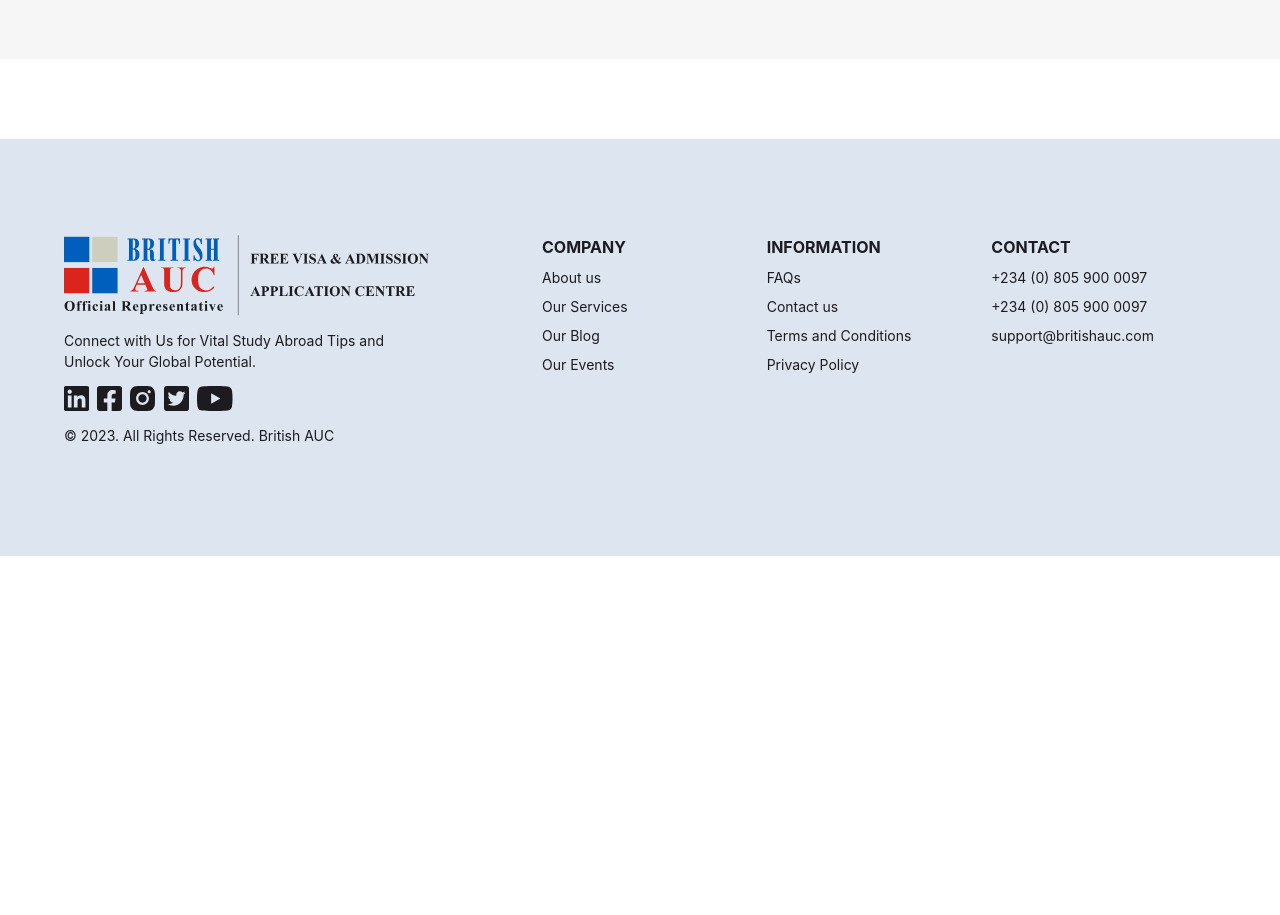
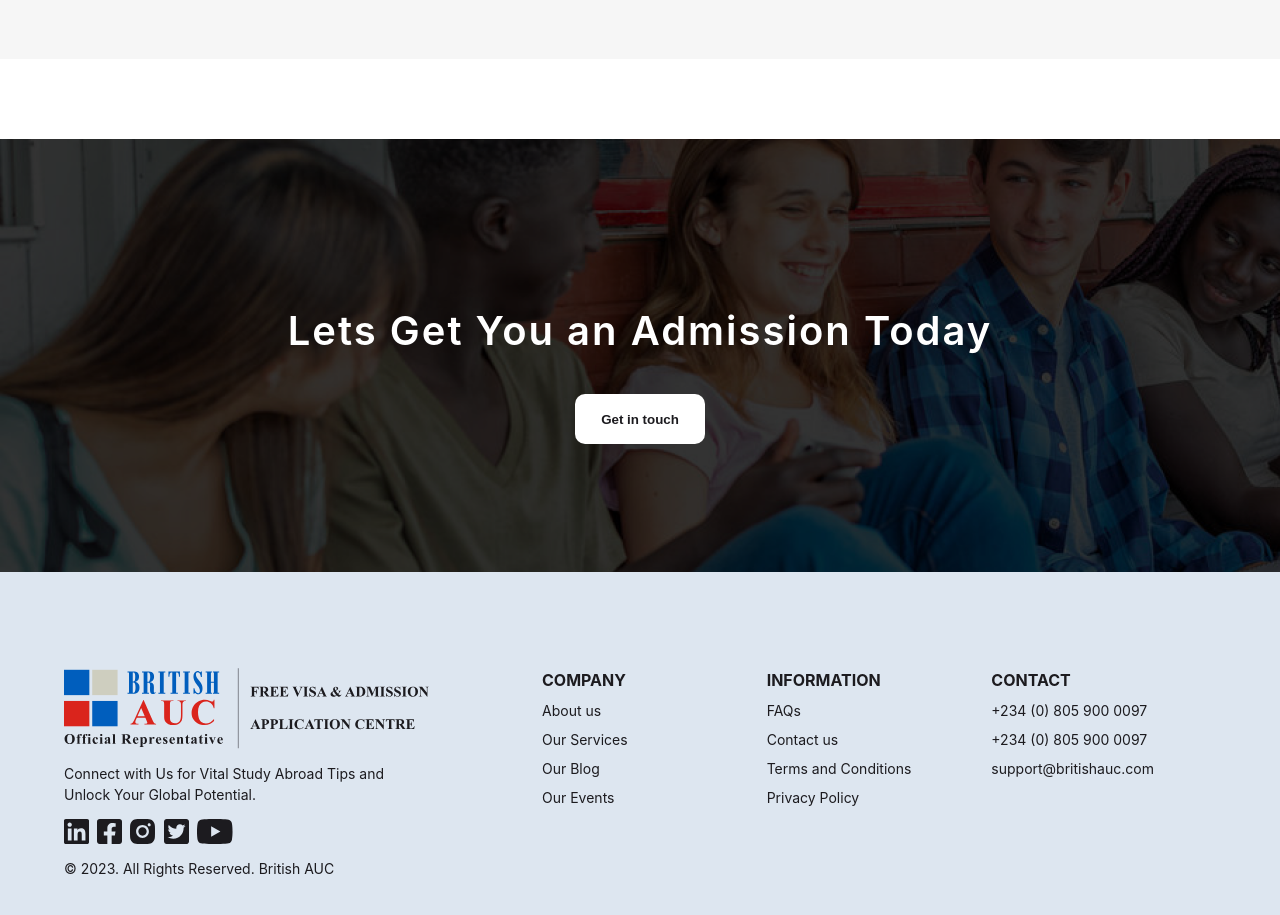
Before and after one commit to British-AUC/company-website, a React (Vite) app in the folder website/: page /about in a window 1280 px wide. Shown: the part 2000-2915 px from the top of the page. Before the commit the page ends 2556 px from the top, so only its background shows below. Built offline with nearby package versions, Linux system fonts and the light colour scheme.

Commit message:
finished section twelve

```diff
--- a/website/src/pages/About.jsx
+++ b/website/src/pages/About.jsx
@@ -100,6 +100,11 @@ export default function About(){
                 </div>
             </section>
 
+            {/* SECTION ELEVEN */}
+            <section className="section-twelve">
+                <h2>Lets Get You an Admission Today</h2>
+                <button>Get in touch</button>
+            </section>
         </>
     )
 }
--- a/website/src/styles/App.css
+++ b/website/src/styles/App.css
@@ -211,7 +211,7 @@ footer .footer-right .footer-info a:hover {
   gap: 1em;
   /* Apply animation to this element */
   animation-name: scrolling-left1;
-  animation-duration: 15s;
+  animation-duration: 50s;
   animation-timing-function: linear;
   animation-delay: 0s;
   animation-iteration-count: infinite;
@@ -696,4 +696,35 @@ footer .footer-right .footer-info a:hover {
   flex-wrap: wrap;
   align-items: center;
   justify-content: space-evenly;
+}
+
+.section-twelve {
+  display: flex;
+  flex-direction: column;
+  width: 100%;
+  height: 433px;
+  align-items: center;
+  justify-content: center;
+  background: url("../assets/students.png");
+}
+.section-twelve h2 {
+  color: white;
+}
+.section-twelve button {
+  display: flex;
+  flex-direction: row;
+  justify-content: center;
+  align-items: center;
+  padding: 15px;
+  width: 130px;
+  height: 50px;
+  color: #1C1B1F;
+  background: #FFFFFF;
+  font-weight: bold;
+  border: none;
+  border-radius: 10px;
+}
+.section-twelve button:hover {
+  background-color: #005EBD;
+  color: white;
 }/*# sourceMappingURL=App.css.map */
--- a/website/src/styles/App.scss
+++ b/website/src/styles/App.scss
@@ -228,7 +228,7 @@ footer {
   gap: 1em;
   /* Apply animation to this element */
   animation-name: scrolling-left1;
-  animation-duration: 15s;
+  animation-duration: 50s;
   animation-timing-function: linear;
   animation-delay: 0s;
   animation-iteration-count: infinite;
@@ -741,3 +741,36 @@ footer {
     justify-content: space-evenly;
   }
 }
+// SECTION ELEVEN END
+
+// SECTION TWELVE START
+.section-twelve {
+  display: flex;
+  flex-direction: column;
+  width: 100%;
+  height: 433px;
+  align-items: center;
+  justify-content: center;
+  background: url("../assets/students.png");
+  h2 {
+    color: white;
+  }
+  button {
+    display: flex;
+    flex-direction: row;
+    justify-content: center;
+    align-items: center;
+    padding: 15px;
+    width: 130px;
+    height: 50px;
+    color: $companyblack;
+    background: #FFFFFF;
+    font-weight: bold;
+    border: none;
+    border-radius: 10px;
+  }
+  button:hover {
+    background-color: $companyblue;
+    color: white;
+  }
+}
```
Also changed, not shown: website/src/assets/students.png (added), 1 other file (tests, documents, lock files or other folders).
